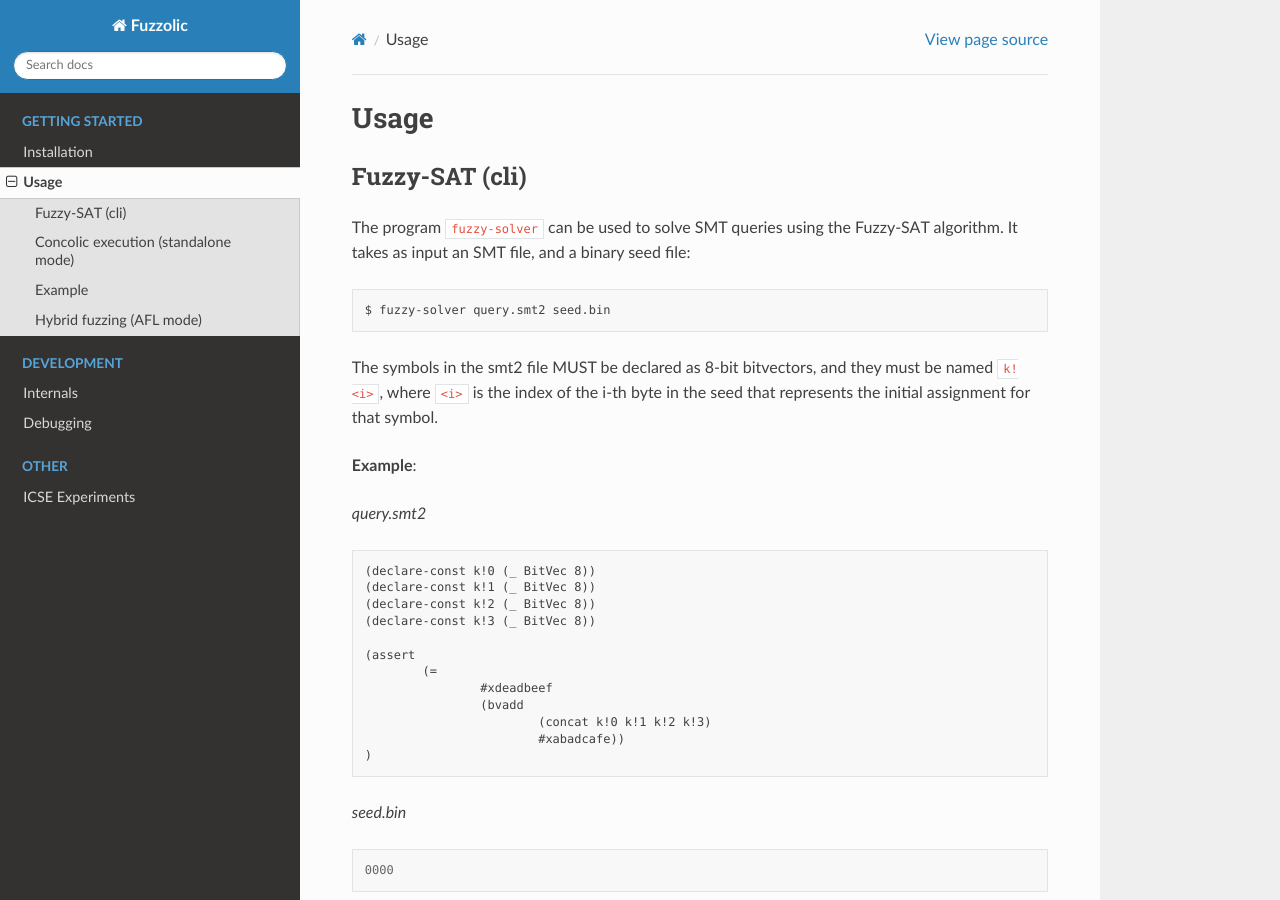
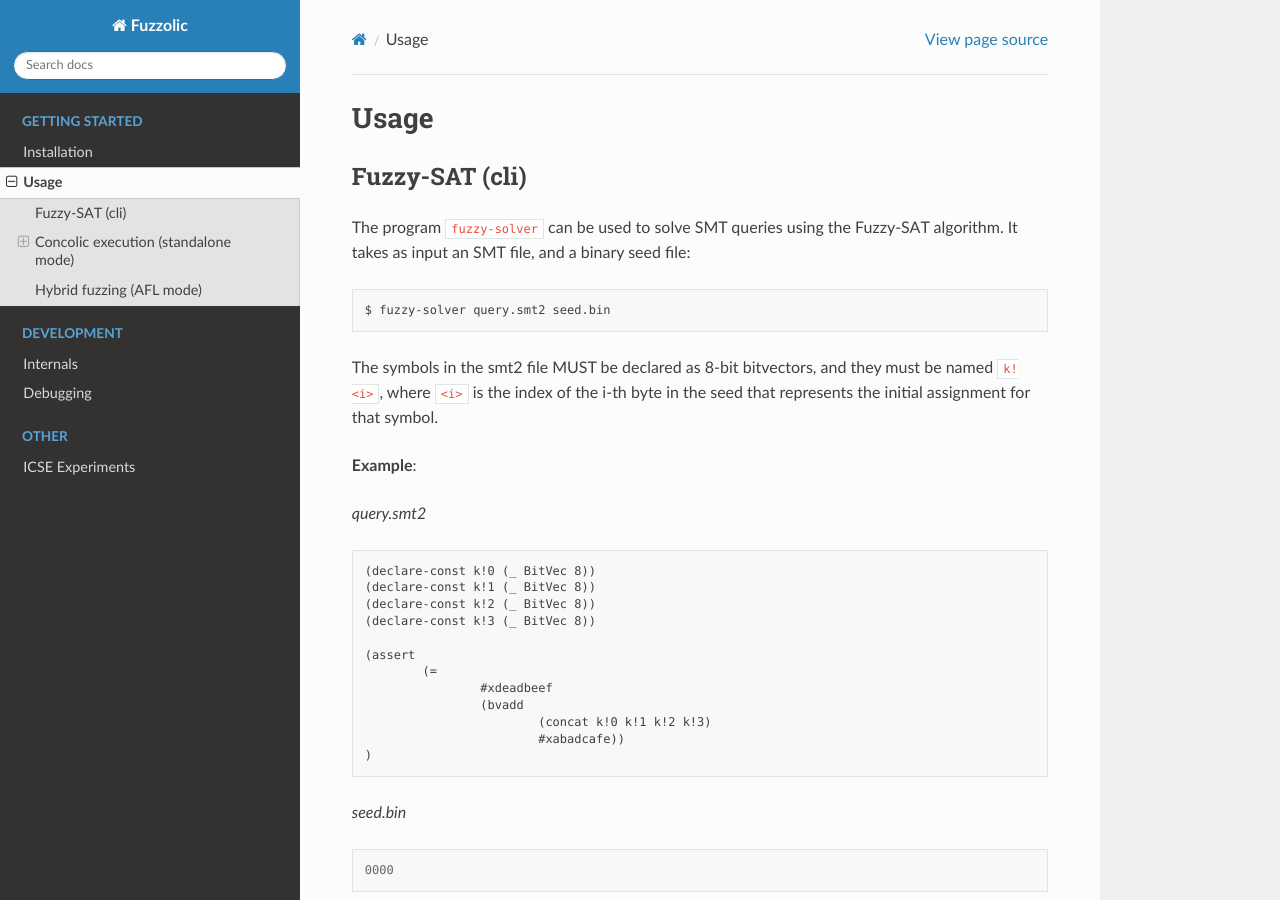
Before and after one commit to season-lab/fuzzolic, a Sphinx documentation site: the page built from docs/usage.md, in a window 1280 px wide and 900 px high. Built offline with Sphinx 7.4.7 and the Read the Docs theme 2.0.0, drawn with Linux system fonts in a browser that asks for light colours.

Commit message:
[ci skip]

```diff
--- a/docs/usage.md
+++ b/docs/usage.md
@@ -73,6 +73,8 @@ After (and during) an exploration, the workdir will typically contain the follow
 
 Hence, when looking for interesting test cases generated by fuzzolic, check the directory `tests` when using fuzzolic in standalone mode, or check the directory `queue` when using fuzzolic in AFL mode.
 
-## Example
+### Example
+
+
 
 ## Hybrid fuzzing (AFL mode)
```
